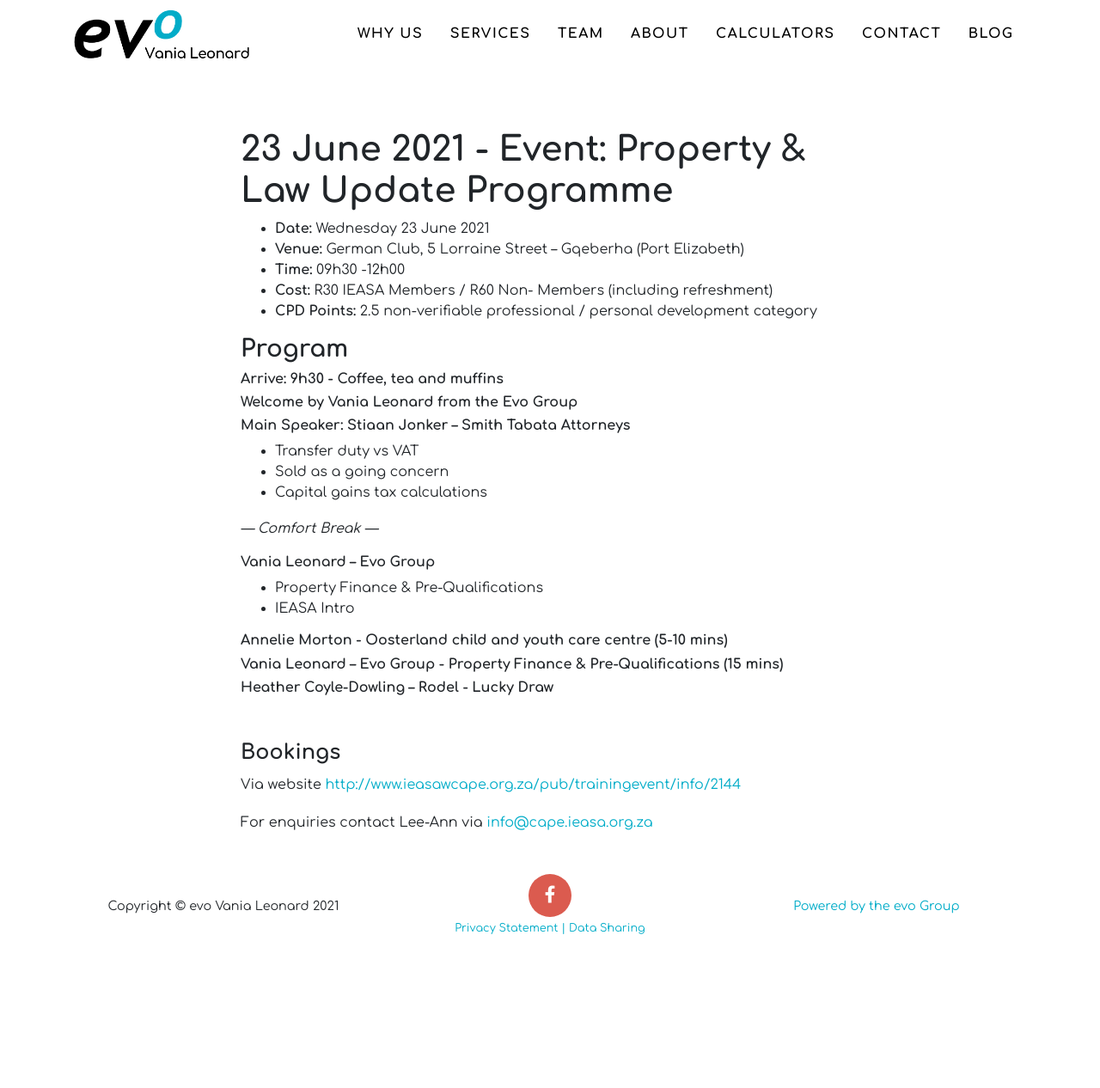
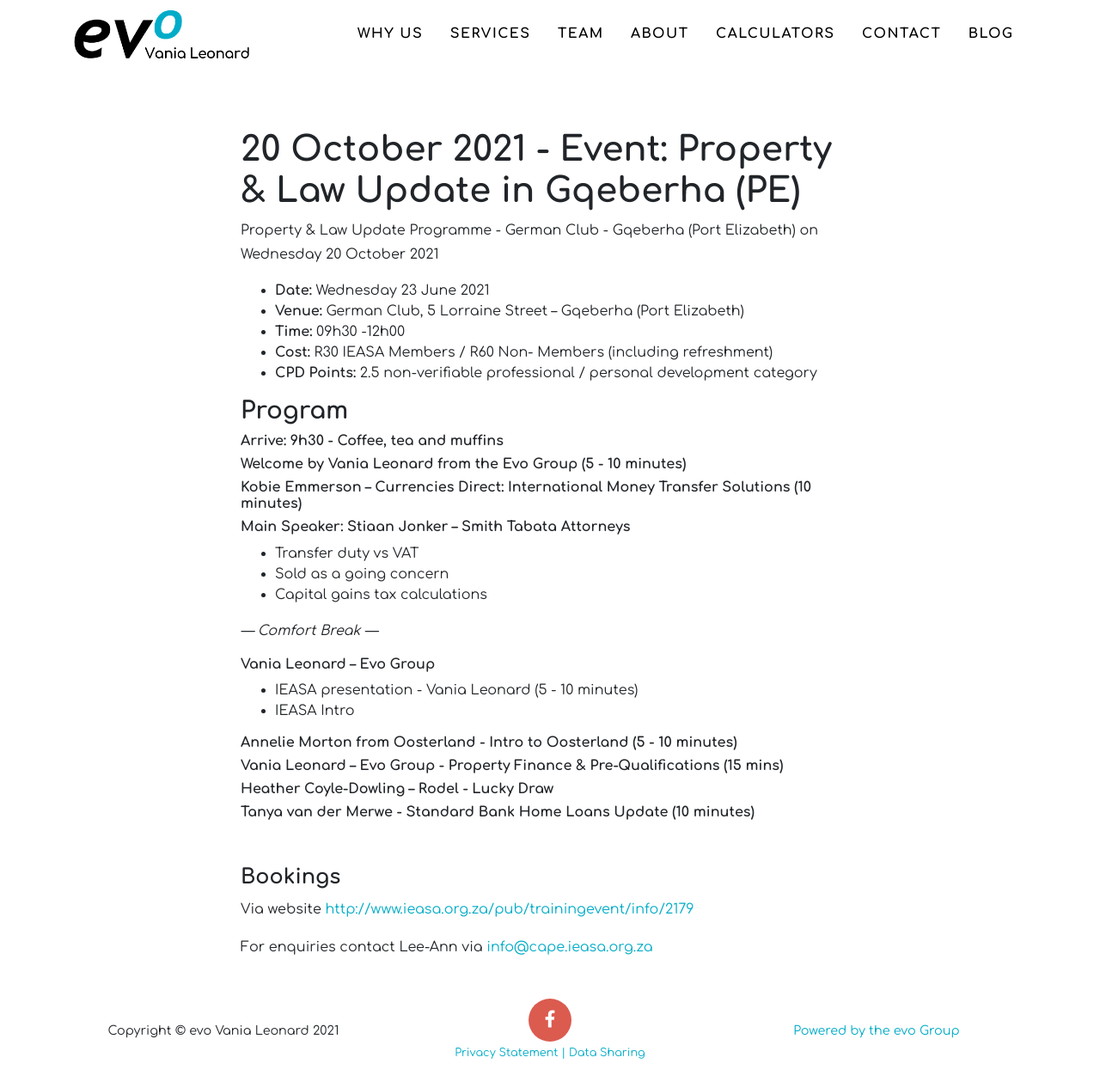
Before and after one commit to Intellify-Cloud/ev-vani, a Jekyll site: the page built from _posts/2021-09-20-Upcoming-Event-on-Wed-20-Oct-2021-Property-and-Law-Update-Programme-German-Club-Gqerbha-Port-Elizabeth.md, in a window 1280 px wide and 1266 px high. Shown: the whole window at 86% size. Built offline with Jekyll 4.4.1, drawn with Linux system fonts in a browser that asks for light colours.

Commit message:
0920-0943

```diff
--- a/_posts/2021-09-20-Upcoming-Event-on-Wed-20-Oct-2021-Property-and-Law-Update-Programme-German-Club-Gqerbha-Port-Elizabeth.md
+++ b/_posts/2021-09-20-Upcoming-Event-on-Wed-20-Oct-2021-Property-and-Law-Update-Programme-German-Club-Gqerbha-Port-Elizabeth.md
@@ -1,9 +1,13 @@
 ---
 layout: post
-title:  "23 June 2021 - Event: Property & Law Update Programme"
+title:  "20 October 2021 - Event: Property & Law Update in Gqeberha (PE)"
 category:
 image: https://source.unsplash.com/collection/1139349/400x300?a2
 ---
+
+Property & Law Update Programme - German Club - Gqeberha
+(Port Elizabeth) on Wednesday 20 October 2021
+
 
 * **Date:** Wednesday 23 June 2021
 * **Venue:** German Club, 5 Lorraine Street – Gqeberha (Port Elizabeth)
@@ -15,8 +19,9 @@ image: https://source.unsplash.com/collection/1139349/400x300?a2
 
 ###### Arrive: 9h30 - Coffee, tea and muffins
 
+###### Welcome by Vania Leonard from the Evo Group (5 - 10 minutes)
 
-###### Welcome by Vania Leonard from the Evo Group
+###### Kobie Emmerson – Currencies Direct: International Money Transfer Solutions (10 minutes)
 
 ###### Main Speaker: Stiaan Jonker – Smith Tabata Attorneys
 * Transfer duty vs VAT
@@ -26,19 +31,21 @@ image: https://source.unsplash.com/collection/1139349/400x300?a2
 *--- Comfort Break ---*
 
 ###### Vania Leonard – Evo Group
-* Property Finance & Pre-Qualifications
+* IEASA presentation - Vania Leonard (5 - 10 minutes)
 * IEASA Intro
 
 
-###### Annelie Morton - Oosterland child and youth care centre (5-10 mins)
+###### Annelie Morton from Oosterland - Intro to Oosterland (5 - 10 minutes)
 
 ###### Vania Leonard – Evo Group - Property Finance & Pre-Qualifications (15 mins)
 
 ###### Heather Coyle-Dowling – Rodel - Lucky Draw
 
+###### Tanya van der Merwe - Standard Bank Home Loans Update (10 minutes)
+
 <br>
 
 #### Bookings
-Via website <http://www.ieasawcape.org.za/pub/trainingevent/info/2144>
+Via website <http://www.ieasa.org.za/pub/trainingevent/info/2179>
 
 For enquiries contact Lee-Ann via <info@cape.ieasa.org.za>
```
